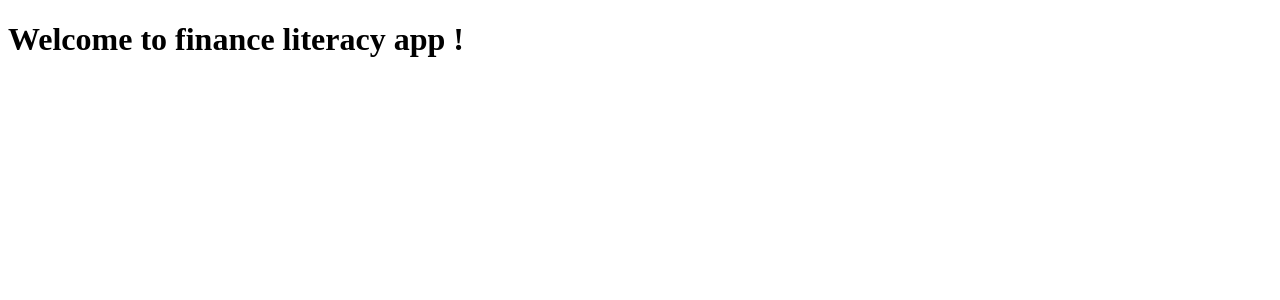
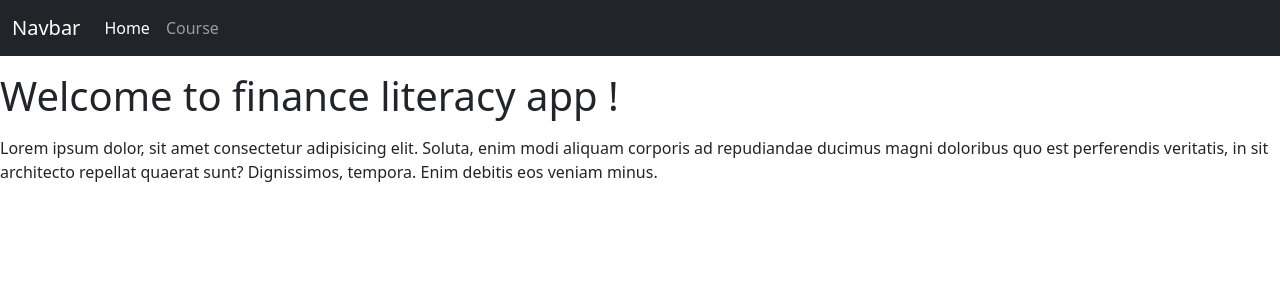
Before and after one commit to coder-jkb/GANIMEE-Hackathon, a Django app: page /finance/ in a window 1280 px wide. Shown: the top 300 px of the page. Run offline with Django 4.2, Linux system fonts and the light colour scheme.

Commit message:
Created course.html 4 sample videos

```diff
--- /dev/null
+++ b/django_mysite/finance/templates/finance/base.html
@@ -0,0 +1,31 @@
+<!DOCTYPE html>
+<html lang="en">
+<head>
+    <meta charset="UTF-8">
+    <meta http-equiv="X-UA-Compatible" content="IE=edge">
+    <meta name="viewport" content="width=device-width, initial-scale=1.0">
+    <link href="https://cdn.jsdelivr.net/npm/bootstrap@5.2.0/dist/css/bootstrap.min.css" rel="stylesheet" integrity="sha384-gH2yIJqKdNHPEq0n4Mqa/HGKIhSkIHeL5AyhkYV8i59U5AR6csBvApHHNl/vI1Bx" crossorigin="anonymous">
+    <title>Finance Literacy | {% block title %}{% endblock %}</title>
+</head>
+<body>
+    <nav class="navbar navbar-expand-lg navbar-dark bg-dark">
+        <div class="container-fluid">
+          <a class="navbar-brand" href="#">Navbar</a>
+          <button class="navbar-toggler" type="button" data-bs-toggle="collapse" data-bs-target="#navbarNavAltMarkup" aria-controls="navbarNavAltMarkup" aria-expanded="false" aria-label="Toggle navigation">
+            <span class="navbar-toggler-icon"></span>
+          </button>
+          <div class="collapse navbar-collapse" id="navbarNavAltMarkup">
+            <div class="navbar-nav">
+              <a class="nav-link active" aria-current="page" href="/finance/">Home</a>
+              <!-- <a class="nav-link" href="{% url 'course' %}">Course</a> -->
+              <a class="nav-link" href="/finance//course">Course</a>
+            </div>
+          </div>
+        </div>
+      </nav>
+    {% block content %}
+    {% endblock %}
+    <script src="https://cdn.jsdelivr.net/npm/@popperjs/core@2.11.5/dist/umd/popper.min.js" integrity="sha384-Xe+8cL9oJa6tN/veChSP7q+mnSPaj5Bcu9mPX5F5xIGE0DVittaqT5lorf0EI7Vk" crossorigin="anonymous"></script>
+    <script src="https://cdn.jsdelivr.net/npm/bootstrap@5.2.0/dist/js/bootstrap.min.js" integrity="sha384-ODmDIVzN+pFdexxHEHFBQH3/9/vQ9uori45z4JjnFsRydbmQbmL5t1tQ0culUzyK" crossorigin="anonymous"></script>
+</body>
+</html>
--- a/django_mysite/finance/templates/finance/index.html
+++ b/django_mysite/finance/templates/finance/index.html
@@ -1,12 +1,12 @@
-<!DOCTYPE html>
-<html lang="en">
-<head>
-    <meta charset="UTF-8">
-    <meta http-equiv="X-UA-Compatible" content="IE=edge">
-    <meta name="viewport" content="width=device-width, initial-scale=1.0">
-    <title>Document</title>
-</head>
-<body>
-    <h1>Welcome to finance literacy app !</h1>
-</body>
-</html>
+{% extends "finance/base.html" %}
+
+{% block title %}Home{% endblock %}
+
+{% block content%}
+      <h1 class="my-3">Welcome to finance literacy app !</h1>
+      <div class="width-50">
+          <p>
+            Lorem ipsum dolor, sit amet consectetur adipisicing elit. Soluta, enim modi aliquam corporis ad repudiandae ducimus magni doloribus quo est perferendis veritatis, in sit architecto repellat quaerat sunt? Dignissimos, tempora. Enim debitis eos veniam minus.
+          </p>
+      </div>
+{% endblock %}
--- a/django_mysite/finance/urls.py
+++ b/django_mysite/finance/urls.py
@@ -4,4 +4,5 @@ from . import views
 
 urlpatterns = [
     path('', views.index, name='index'),
+    path('/course', views.course, name='course')
 ]
--- a/django_mysite/finance/views.py
+++ b/django_mysite/finance/views.py
@@ -1,7 +1,9 @@
 from django.shortcuts import render
-from django.http import HttpResponse
 
 # Create your views here.
 def index(request):
-   return ( render(request,'finance/index.html') )
+   return render(request,'finance/index.html')
     # return HttpResponse("Hello, world. You're at the polls index.")
+
+def course(request):
+   return render(request, 'finance/course.html')
```
Also changed, not shown: django_mysite/finance/templates/finance/course.html (added, +64 -0 lines).
